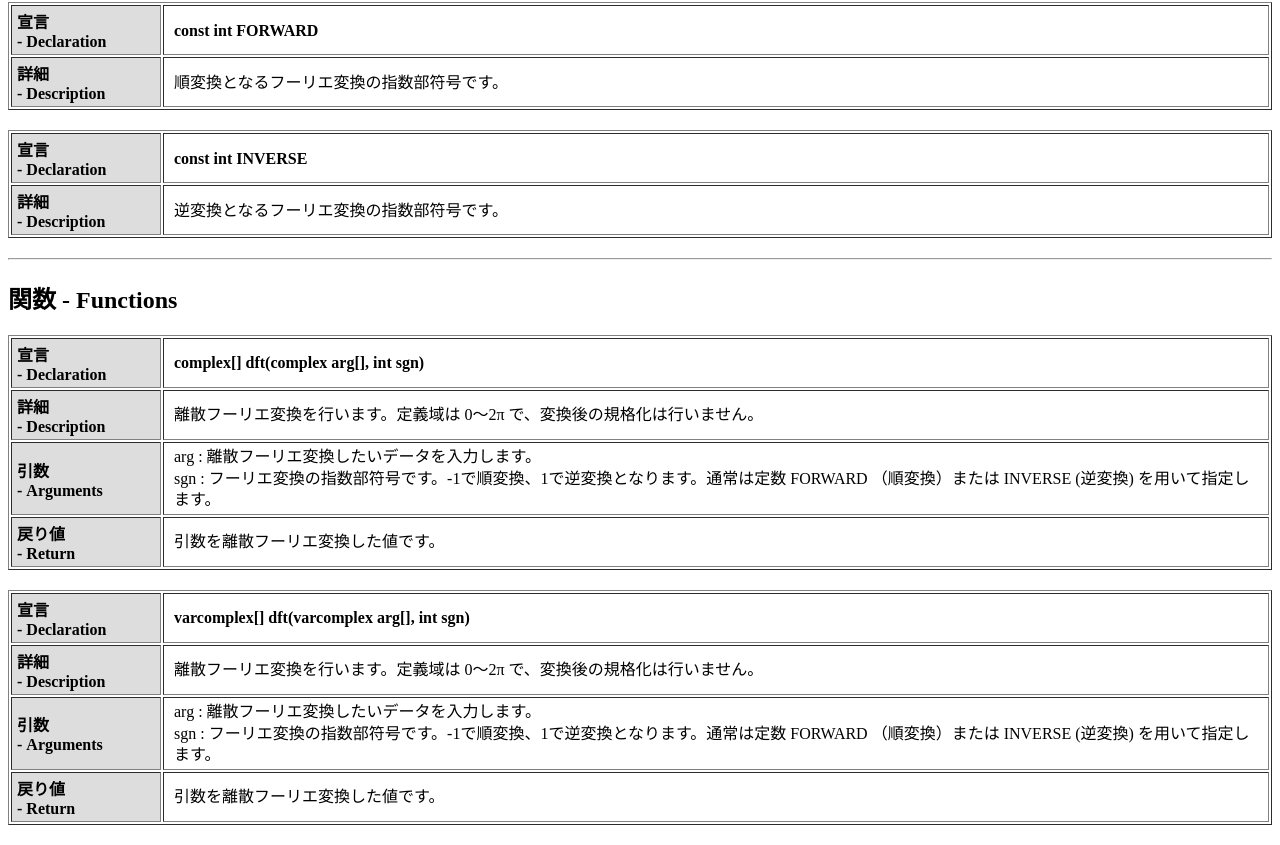
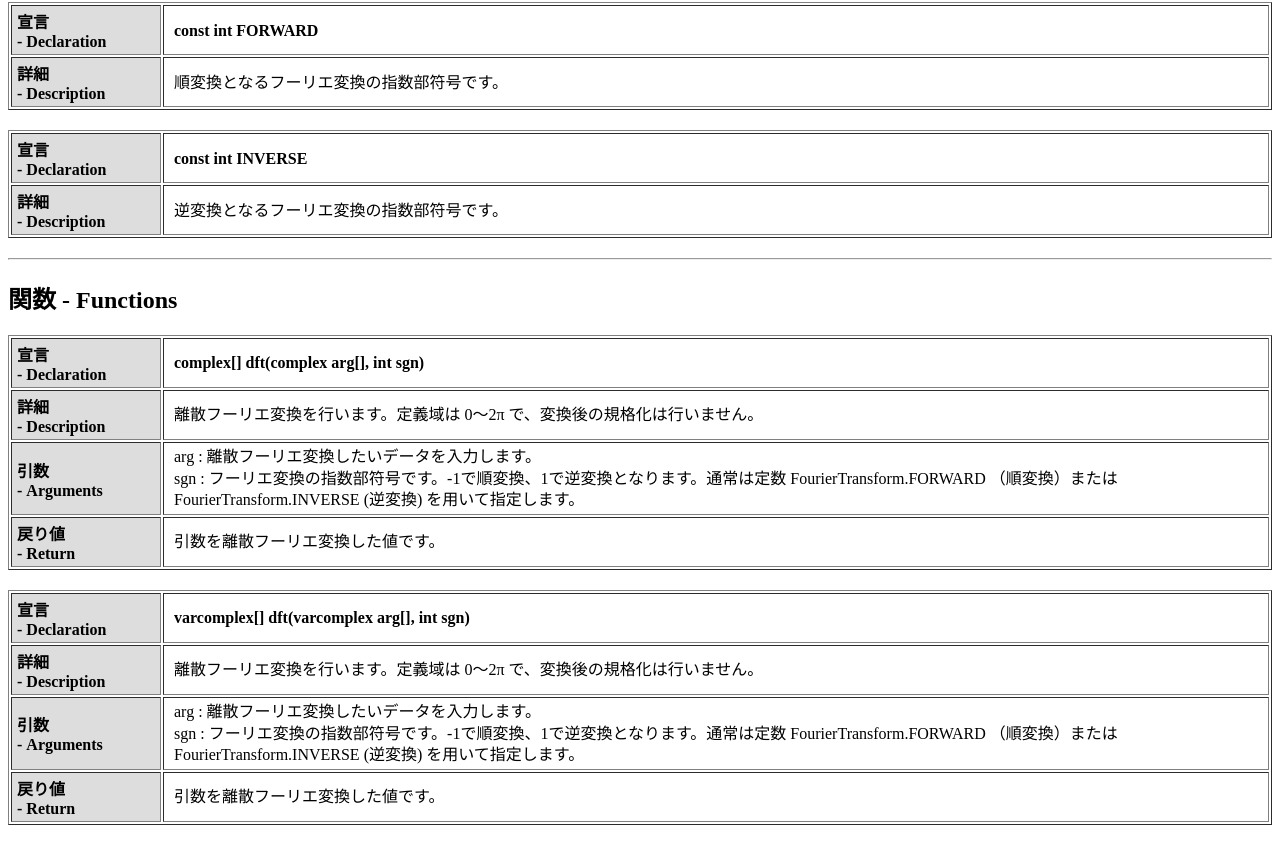
Before and after one commit to RINEARN/vcssl-standard-library, a plain HTML site: page open/math/FourierTransform.html in a window 1280 px wide. Shown: the part 620-1465 px from the top of the page. Drawn offline with Linux system fonts and the light colour scheme.

Commit message:
Edit FourierTransform
・コメントの編集
・ドキュメントの新規作成
・テストコードの新規作成

```diff
--- a/open/math/FourierTransform.html
+++ b/open/math/FourierTransform.html
@@ -67,7 +67,7 @@
    	 	引数<br /> - Arguments
    	 </td>
    	 <td style=" padding:3px 3px 3px 10px; line-height:135%;">
-   	 	arg : 離散フーリエ変換したいデータを入力します。 <br />sgn : フーリエ変換の指数部符号です。-1で順変換、1で逆変換となります。通常は定数 FORWARD （順変換）または INVERSE (逆変換) を用いて指定します。 <br />
+   	 	arg : 離散フーリエ変換したいデータを入力します。 <br />sgn : フーリエ変換の指数部符号です。-1で順変換、1で逆変換となります。通常は定数 FourierTransform.FORWARD （順変換）または FourierTransform.INVERSE (逆変換) を用いて指定します。 <br />
    	 </td>
     </tr>
     <tr>
@@ -102,7 +102,7 @@
    	 	引数<br /> - Arguments
    	 </td>
    	 <td style=" padding:3px 3px 3px 10px; line-height:135%;">
-   	 	arg : 離散フーリエ変換したいデータを入力します。 <br />sgn : フーリエ変換の指数部符号です。-1で順変換、1で逆変換となります。通常は定数 FORWARD （順変換）または INVERSE (逆変換) を用いて指定します。 <br />
+   	 	arg : 離散フーリエ変換したいデータを入力します。 <br />sgn : フーリエ変換の指数部符号です。-1で順変換、1で逆変換となります。通常は定数 FourierTransform.FORWARD （順変換）または FourierTransform.INVERSE (逆変換) を用いて指定します。 <br />
    	 </td>
     </tr>
     <tr>
```
Also changed, not shown: 2 other files.
